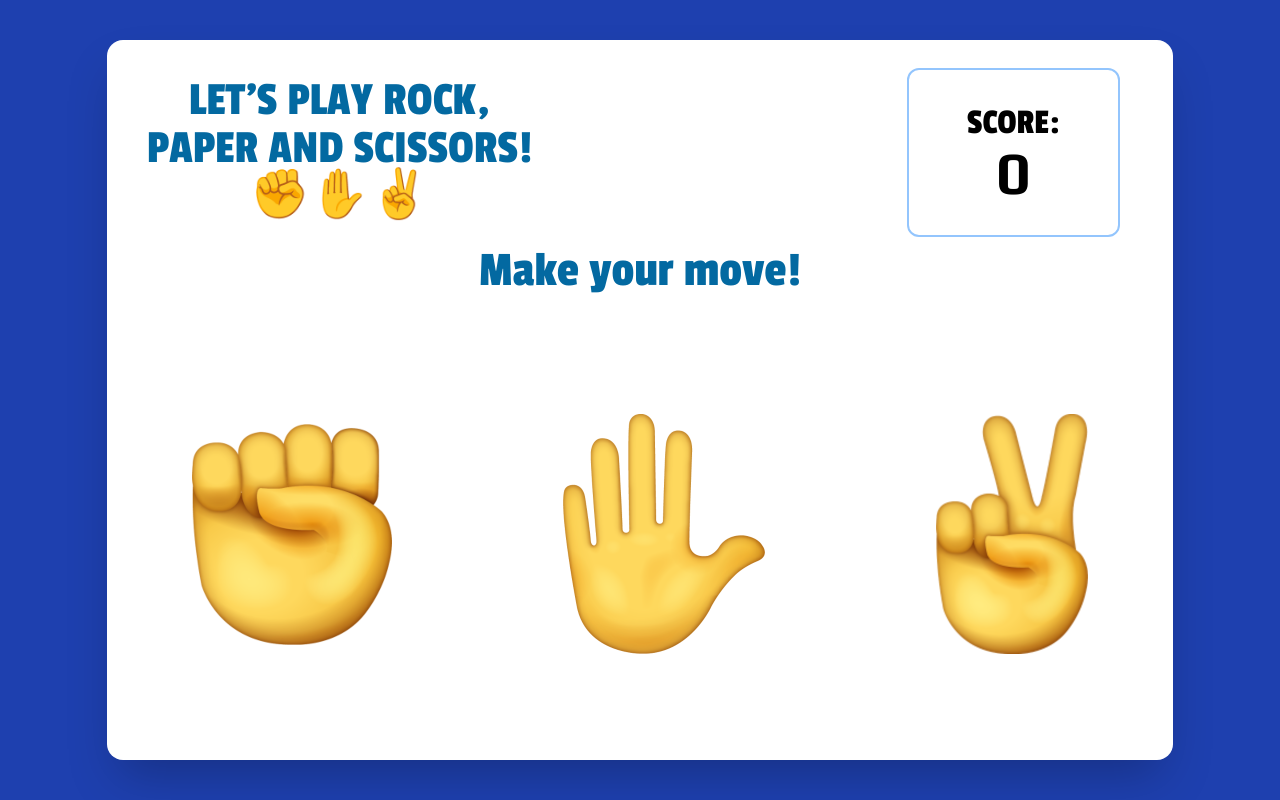
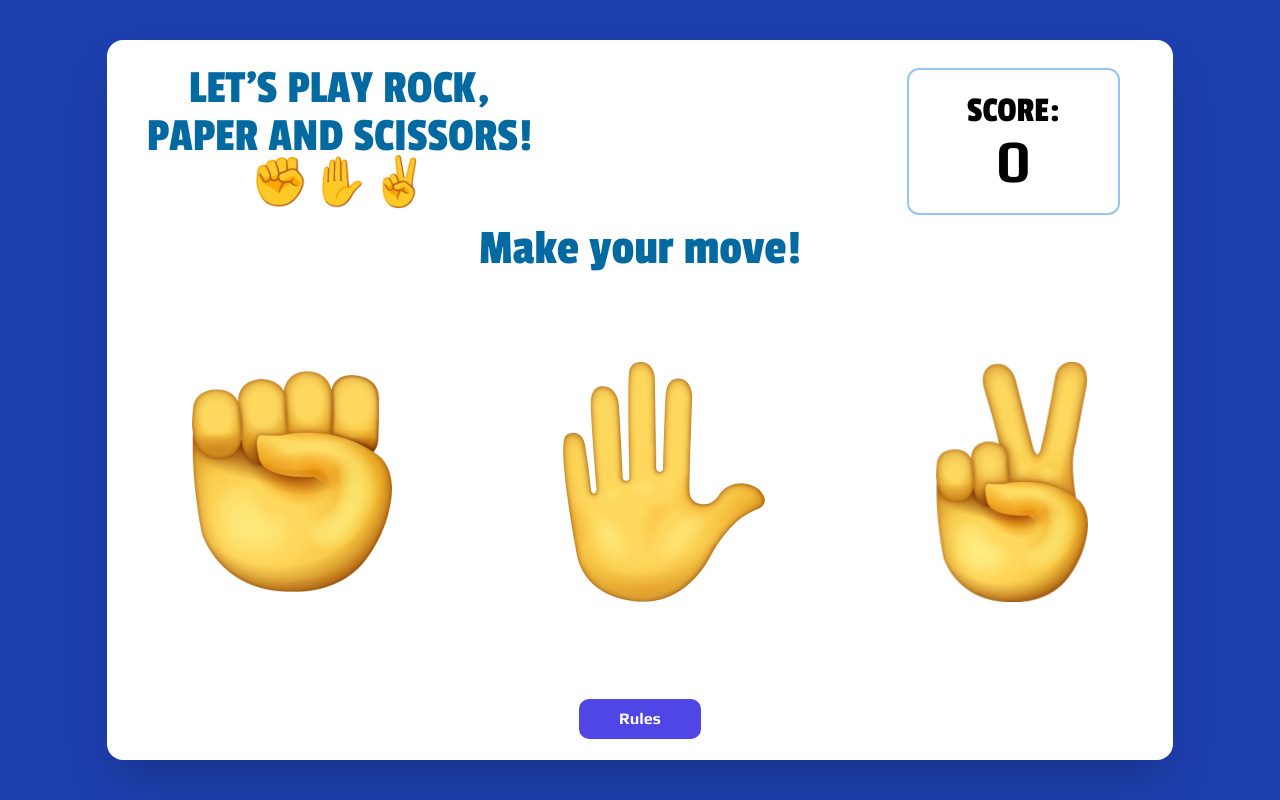
Before and after one commit to thales0591/Rock-Paper-Scissors-Game, a React (Vite) app: page / in a window 1280 px wide. Built offline with nearby package versions, Linux system fonts and the light colour scheme.

Commit message:
:sparkles: feat: create footer component and it's modal

```diff
--- a/src/components/BtnPlayAgain.jsx
+++ b/src/components/BtnPlayAgain.jsx
@@ -5,11 +5,11 @@ function BtnPlayAgain({text}) {
     //
     return (
     <Link to="/">
-        <button className="px-5 py-2 border-2 border-white lg:hidden rounded-xl text-base font-play font-bold bg-sky-800 text-white">
+        <button className="px-5 py-2 border-2 border-white lg:hidden rounded-xl text-base font-play font-bold bg-sky-700 text-white hover:bg-sky-800">
             {text}
         </button>
 
-        <button className="px-5 py-2 hidden border-white lg:block border-2 rounded-xl text-xl font-play font-bold bg-sky-800 text-white">
+        <button className="px-5 py-2 hidden border-white lg:block border-2 rounded-xl text-xl font-play font-bold bg-sky-700 text-white hover:bg-sky-800">
             {text}
         </button>
     </Link>
--- /dev/null
+++ b/src/components/Footer.jsx
@@ -0,0 +1,48 @@
+import { useState } from "react"
+
+function Footer() {
+
+    const [isOpen, setIsOpen] = useState(false);
+
+    function openModal() {
+        return setIsOpen(true);
+    }
+
+    function closeModal() {
+        return setIsOpen(false);
+    }
+
+    return (
+
+        <div className=" w-full h-[15%] flex justify-center items-center">
+            <button className="px-10 py-2 border-2 border-white rounded-xl text-base font-play font-bold bg-indigo-600 hover:bg-indigo-800 text-white"
+            onClick={openModal}
+            >Rules</button>
+
+            {isOpen && (
+                <div className="fixed inset-0  bg-black bg-opacity-50 flex justify-center items-center z-10">
+
+                <div className="bg-white p-6 rounded-lg shadow-lg relative w-1/3 animate-slideDown">
+                  <h2 className="text-xl font-bold mb-4">Rules</h2>
+                  <p><span className="mb-4 font-bold">1. Rock beats Scissors: </span> <span>Rock can crush scissors.</span></p>
+                  <p><span className="mb-4 font-bold">2. Scissors beat Paper: </span> <span>Scissors can cut through paper.</span></p>
+                  <p><span className="font-bold">3. Paper beats Rock: </span> <span>Paper can wrap around rock.</span></p>
+
+                  <p className="mb-4 mt-4">Both players choose one of these moves at the same time. The winner is determined by the rules above. If both players choose the same move, it’s a draw.</p>
+
+                  <span className="font-bold">Important rule:</span> <span>You can not play rock two times in a row!</span >
+                  <button
+                    onClick={closeModal}
+                    className="bg-indigo-600 text-white px-4 py-2 mt-4 rounded hover:bg-indigo-800 block">
+                    Close
+                  </button>
+
+                </div>
+              </div>
+            )}
+
+        </div>
+    )
+}
+
+export default Footer
--- a/src/components/Main_Card.jsx
+++ b/src/components/Main_Card.jsx
@@ -4,6 +4,7 @@ import { Routes, Route } from 'react-router-dom';
 import { useState } from "react";
 import ErrorPage from "../routes/ErrorPage";
 import Game from "../routes/Game"
+import Footer from "./Footer";
 
 function Main_Card() {
 
@@ -23,6 +24,7 @@ function Main_Card() {
                     rockMoves={rockMoves} setRockMoves={setRockMoves} />}/>
                     <Route path="*" element={<ErrorPage />}/>
                 </Routes>
+                <Footer />
             </div>
         </div>
     )
--- a/src/routes/Game.jsx
+++ b/src/routes/Game.jsx
@@ -13,7 +13,7 @@ function Game({ pScore, setscore, rockMoves, setRockMoves }) {
 
    const location = useLocation();
    const {machine, player} = location.state || {};
-   const [result, setResult] = useState('');
+   const [result, setResult] = useState(null);
 
    useEffect(() => {
       setResult(gameResult())
@@ -123,7 +123,7 @@ function Game({ pScore, setscore, rockMoves, setRockMoves }) {
 
             <div className="flex flex-col items-center gap-5 text-center">
 
-               <div className="w-full">
+               <div className="w-[240px]">
                   <h1 className="font-passion text-4xl text-sky-700">Player 1</h1>
                   <h1 className="font-passion text-4xl text-sky-700">(you):</h1>
                </div>
@@ -144,7 +144,7 @@ function Game({ pScore, setscore, rockMoves, setRockMoves }) {
 
             <div className="flex flex-col items-center text-center gap-5">
 
-               <div className="w-full">
+               <div className="w-[240px]">
                   <h1 className="font-passion text-4xl text-sky-700">Player 2</h1>
                   <h1 className="font-passion text-4xl text-sky-700">(machine):</h1>
                </div>
```
